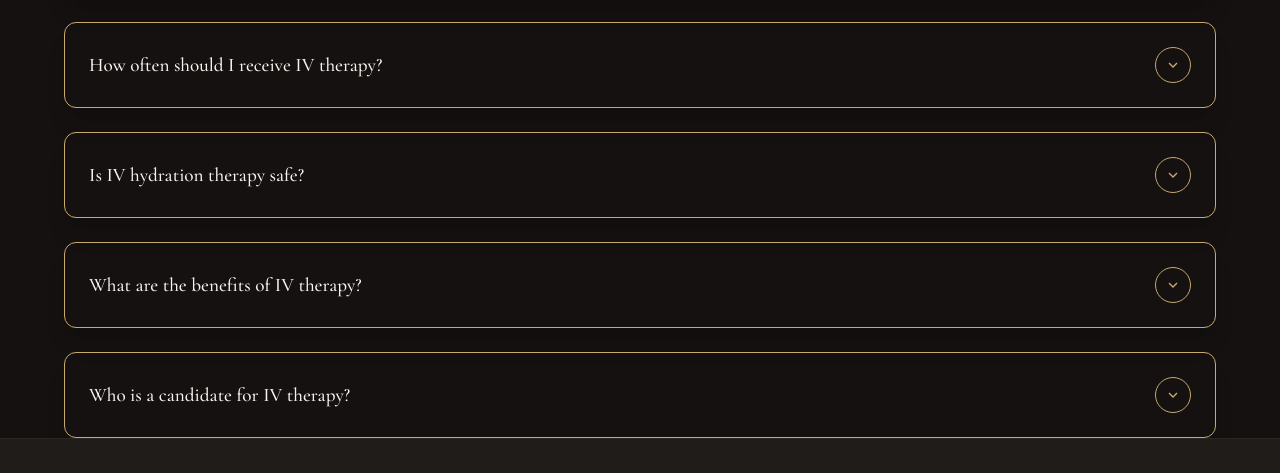
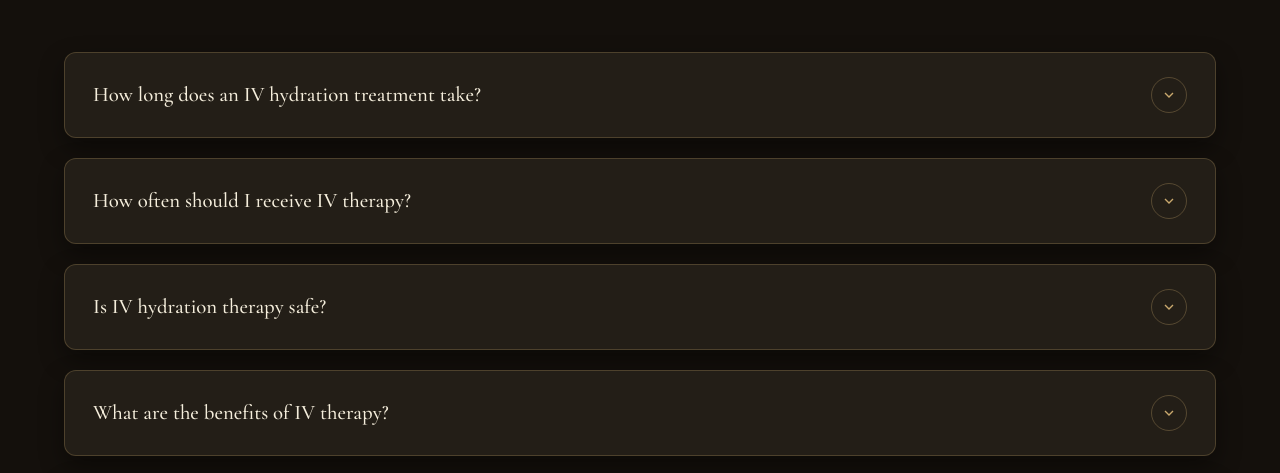
Before and after one commit to clovyclov/skinsational, a plain HTML site: page iv-hydration.html in a window 1280 px wide. Shown: the part 7255-7728 px from the top of the page. Drawn offline with nearby package versions, Linux system fonts and the light colour scheme; grey boxes are pictures that could not be loaded.

Commit message:
Fix browser caching issue with inline FAQ styles, cache-busting v20260802 parameters, and direct CSS rules

```diff
--- a/iv-hydration.html
+++ b/iv-hydration.html
@@ -61,7 +61,7 @@
     <link href="https://fonts.googleapis.com/css2?family=Cormorant+Garamond:ital,wght@0,300;0,400;0,500;0,600;1,300;1,400&family=Jost:wght@300;400;500;600&display=swap" rel="stylesheet">
 
     <!-- Compiled Theme Stylesheet -->
-    <link rel="stylesheet" href="styles.css">
+    <link rel="stylesheet" href="styles.css?v=20260802">
 
     <!-- FAQ Schema Markup for Search Rich Snippets & Quality Score -->
     <script type="application/ld+json">
@@ -112,6 +112,88 @@
       ]
     }
     </script>
+
+    <!-- Custom FAQ Accordion & Section Padding Styles -->
+    <style>
+        #faq {
+            padding-top: 100px !important;
+            padding-bottom: 120px !important;
+            margin-top: 40px !important;
+            margin-bottom: 80px !important;
+            background-color: #14100c !important;
+            border-top: 1px solid rgba(201, 169, 110, 0.2) !important;
+            border-bottom: 1px solid rgba(201, 169, 110, 0.2) !important;
+        }
+
+        .faq-list {
+            display: flex !important;
+            flex-direction: column !important;
+            gap: 20px !important;
+        }
+
+        .faq-item {
+            background-color: #231e17 !important;
+            border: 1px solid rgba(201, 169, 110, 0.25) !important;
+            border-radius: 12px !important;
+            overflow: hidden !important;
+            transition: all 0.3s ease !important;
+            box-shadow: 0 10px 25px rgba(0, 0, 0, 0.4) !important;
+        }
+
+        .faq-item:hover {
+            border-color: rgba(201, 169, 110, 0.6) !important;
+            background-color: #28221a !important;
+        }
+
+        .faq-toggle {
+            width: 100% !important;
+            display: flex !important;
+            justify-content: space-between !important;
+            align-items: center !important;
+            padding: 24px 28px !important;
+            text-align: left !important;
+            background: transparent !important;
+            border: none !important;
+            cursor: pointer !important;
+            color: #f5eedc !important;
+            font-family: Cormorant Garamond, serif !important;
+            font-size: 1.3rem !important;
+            font-weight: 500 !important;
+            transition: color 0.3s ease !important;
+        }
+
+        .faq-toggle:hover {
+            color: #c9a96e !important;
+        }
+
+        .faq-icon {
+            width: 36px !important;
+            height: 36px !important;
+            border-radius: 50% !important;
+            border: 1px solid rgba(201, 169, 110, 0.3) !important;
+            display: flex !important;
+            align-items: center !important;
+            justify-content: center !important;
+            color: #c9a96e !important;
+            flex-shrink: 0 !important;
+            transition: transform 0.3s ease, background-color 0.3s ease !important;
+        }
+
+        .faq-content {
+            border-top: 1px solid rgba(201, 169, 110, 0.15) !important;
+            background-color: #18140f !important;
+            padding: 28px 32px !important;
+        }
+
+        .faq-answer-text {
+            margin: 0 !important;
+            padding: 0 !important;
+            color: #e3d7c5 !important;
+            font-size: 1.05rem !important;
+            line-height: 1.85 !important;
+            font-family: Jost, sans-serif !important;
+        }
+    </style>
 </head>
 <body class="min-h-screen bg-background text-foreground font-sans font-light selection:bg-primary/30 selection:text-primary-foreground">
     <!-- Custom Noise Background Overlay -->
@@ -649,85 +731,85 @@
             <div class="section-divider"></div>
 
             <!-- FAQ Section -->
-            <section id="faq" class="py-24 md:py-36 px-[5%] bg-[#14100c] relative overflow-hidden border-t border-primary/20 mb-20">
-                <div class="max-w-[850px] mx-auto relative z-10">
+            <section id="faq">
+                <div class="max-w-[850px] mx-auto relative z-10 px-[5%]">
                     <div class="text-center mb-16">
                         <p class="text-[0.75rem] tracking-[0.28em] uppercase text-primary mb-3 font-semibold reveal">Got Questions?</p>
                         <h2 class="text-[clamp(2rem,4vw,3.2rem)] font-light text-foreground leading-[1.2] reveal reveal-delay-1">Frequently Asked Questions</h2>
                         <p class="text-[1.1rem] text-[#bdae98] mt-4 reveal reveal-delay-2 max-w-[600px] mx-auto">Everything you need to know about our IV hydration & vitamin therapy in Wyandotte, MI.</p>
                     </div>
 
-                    <div class="space-y-6">
+                    <div class="faq-list">
                         <!-- FAQ Item 1 -->
-                        <div class="faq-item bg-[#231e17] border border-primary/25 rounded-xl overflow-hidden transition-all duration-300 hover:border-primary/50 reveal shadow-xl">
-                            <button type="button" class="faq-toggle w-full flex justify-between items-center p-6 md:p-8 text-left cursor-pointer font-serif text-[1.2rem] md:text-[1.35rem] text-[#f5eedc] font-medium hover:text-primary transition-colors focus:outline-none">
-                                <span class="pr-4">How long does an IV hydration treatment take?</span>
-                                <span class="faq-icon w-9 h-9 rounded-full border border-primary/30 flex items-center justify-center text-primary shrink-0 transition-transform duration-300">
+                        <div class="faq-item reveal">
+                            <button type="button" class="faq-toggle">
+                                <span>How long does an IV hydration treatment take?</span>
+                                <span class="faq-icon">
                                     <svg class="w-4 h-4" fill="none" stroke="currentColor" stroke-width="2" viewBox="0 0 24 24"><polyline points="6 9 12 15 18 9"></polyline></svg>
                                 </span>
                             </button>
-                            <div class="faq-content hidden border-t border-primary/15 bg-[#1a1611]">
-                                <p class="px-6 py-7 md:px-8 md:py-8 text-[1.05rem] text-[#e3d7c5] leading-[1.85]">
+                            <div class="faq-content hidden">
+                                <p class="faq-answer-text">
                                     Most IV hydration treatments take approximately 45 to 60 minutes, depending on the selected IV therapy and your individual wellness needs.
                                 </p>
                             </div>
                         </div>
 
                         <!-- FAQ Item 2 -->
-                        <div class="faq-item bg-[#231e17] border border-primary/25 rounded-xl overflow-hidden transition-all duration-300 hover:border-primary/50 reveal reveal-delay-1 shadow-xl">
-                            <button type="button" class="faq-toggle w-full flex justify-between items-center p-6 md:p-8 text-left cursor-pointer font-serif text-[1.2rem] md:text-[1.35rem] text-[#f5eedc] font-medium hover:text-primary transition-colors focus:outline-none">
-                                <span class="pr-4">How often should I receive IV therapy?</span>
-                                <span class="faq-icon w-9 h-9 rounded-full border border-primary/30 flex items-center justify-center text-primary shrink-0 transition-transform duration-300">
+                        <div class="faq-item reveal reveal-delay-1">
+                            <button type="button" class="faq-toggle">
+                                <span>How often should I receive IV therapy?</span>
+                                <span class="faq-icon">
                                     <svg class="w-4 h-4" fill="none" stroke="currentColor" stroke-width="2" viewBox="0 0 24 24"><polyline points="6 9 12 15 18 9"></polyline></svg>
                                 </span>
                             </button>
-                            <div class="faq-content hidden border-t border-primary/15 bg-[#1a1611]">
-                                <p class="px-6 py-7 md:px-8 md:py-8 text-[1.05rem] text-[#e3d7c5] leading-[1.85]">
+                            <div class="faq-content hidden">
+                                <p class="faq-answer-text">
                                     Treatment frequency varies based on your goals. Some clients receive IV therapy occasionally for hydration and recovery, while others incorporate regular treatments into their wellness routine. Our medical team will help recommend a schedule that best fits your needs.
                                 </p>
                             </div>
                         </div>
 
                         <!-- FAQ Item 3 -->
-                        <div class="faq-item bg-[#231e17] border border-primary/25 rounded-xl overflow-hidden transition-all duration-300 hover:border-primary/50 reveal reveal-delay-2 shadow-xl">
-                            <button type="button" class="faq-toggle w-full flex justify-between items-center p-6 md:p-8 text-left cursor-pointer font-serif text-[1.2rem] md:text-[1.35rem] text-[#f5eedc] font-medium hover:text-primary transition-colors focus:outline-none">
-                                <span class="pr-4">Is IV hydration therapy safe?</span>
-                                <span class="faq-icon w-9 h-9 rounded-full border border-primary/30 flex items-center justify-center text-primary shrink-0 transition-transform duration-300">
+                        <div class="faq-item reveal reveal-delay-2">
+                            <button type="button" class="faq-toggle">
+                                <span>Is IV hydration therapy safe?</span>
+                                <span class="faq-icon">
                                     <svg class="w-4 h-4" fill="none" stroke="currentColor" stroke-width="2" viewBox="0 0 24 24"><polyline points="6 9 12 15 18 9"></polyline></svg>
                                 </span>
                             </button>
-                            <div class="faq-content hidden border-t border-primary/15 bg-[#1a1611]">
-                                <p class="px-6 py-7 md:px-8 md:py-8 text-[1.05rem] text-[#e3d7c5] leading-[1.85]">
+                            <div class="faq-content hidden">
+                                <p class="faq-answer-text">
                                     IV hydration therapy is generally well tolerated when administered by our qualified medical professionals. Before treatment, every client completes a medical history and is evaluated to determine whether IV therapy is appropriate for them.
                                 </p>
                             </div>
                         </div>
 
                         <!-- FAQ Item 4 -->
-                        <div class="faq-item bg-[#231e17] border border-primary/25 rounded-xl overflow-hidden transition-all duration-300 hover:border-primary/50 reveal reveal-delay-3 shadow-xl">
-                            <button type="button" class="faq-toggle w-full flex justify-between items-center p-6 md:p-8 text-left cursor-pointer font-serif text-[1.2rem] md:text-[1.35rem] text-[#f5eedc] font-medium hover:text-primary transition-colors focus:outline-none">
-                                <span class="pr-4">What are the benefits of IV therapy?</span>
-                                <span class="faq-icon w-9 h-9 rounded-full border border-primary/30 flex items-center justify-center text-primary shrink-0 transition-transform duration-300">
+                        <div class="faq-item reveal reveal-delay-3">
+                            <button type="button" class="faq-toggle">
+                                <span>What are the benefits of IV therapy?</span>
+                                <span class="faq-icon">
                                     <svg class="w-4 h-4" fill="none" stroke="currentColor" stroke-width="2" viewBox="0 0 24 24"><polyline points="6 9 12 15 18 9"></polyline></svg>
                                 </span>
                             </button>
-                            <div class="faq-content hidden border-t border-primary/15 bg-[#1a1611]">
-                                <p class="px-6 py-7 md:px-8 md:py-8 text-[1.05rem] text-[#e3d7c5] leading-[1.85]">
+                            <div class="faq-content hidden">
+                                <p class="faq-answer-text">
                                     IV therapy may help support hydration, energy production, immune health, athletic recovery, healthy aging, skin health, and overall wellness by delivering fluids, vitamins, minerals, and nutrients directly into the bloodstream.
                                 </p>
                             </div>
                         </div>
 
                         <!-- FAQ Item 5 -->
-                        <div class="faq-item bg-[#231e17] border border-primary/25 rounded-xl overflow-hidden transition-all duration-300 hover:border-primary/50 reveal reveal-delay-4 shadow-xl">
-                            <button type="button" class="faq-toggle w-full flex justify-between items-center p-6 md:p-8 text-left cursor-pointer font-serif text-[1.2rem] md:text-[1.35rem] text-[#f5eedc] font-medium hover:text-primary transition-colors focus:outline-none">
-                                <span class="pr-4">Who is a candidate for IV therapy?</span>
-                                <span class="faq-icon w-9 h-9 rounded-full border border-primary/30 flex items-center justify-center text-primary shrink-0 transition-transform duration-300">
+                        <div class="faq-item reveal reveal-delay-4">
+                            <button type="button" class="faq-toggle">
+                                <span>Who is a candidate for IV therapy?</span>
+                                <span class="faq-icon">
                                     <svg class="w-4 h-4" fill="none" stroke="currentColor" stroke-width="2" viewBox="0 0 24 24"><polyline points="6 9 12 15 18 9"></polyline></svg>
                                 </span>
                             </button>
-                            <div class="faq-content hidden border-t border-primary/15 bg-[#1a1611]">
-                                <p class="px-6 py-7 md:px-8 md:py-8 text-[1.05rem] text-[#e3d7c5] leading-[1.85]">
+                            <div class="faq-content hidden">
+                                <p class="faq-answer-text">
                                     Many healthy adults looking to support hydration and overall wellness may be candidates for IV therapy. Your provider will review your medical history to determine which treatment is most appropriate for you.
                                 </p>
                             </div>
@@ -735,6 +817,8 @@
                     </div>
                 </div>
             </section>
+
+            <div class="section-divider"></div>
 
         </main>
 
@@ -770,6 +854,6 @@
         document.getElementById('current-year').textContent = new Date().getFullYear();
     </script>
     <!-- Custom Logic Script -->
-    <script src="app.js"></script>
+    <script src="app.js?v=20260802"></script>
 </body>
 </html>
```
Also changed, not shown: styles.css.
